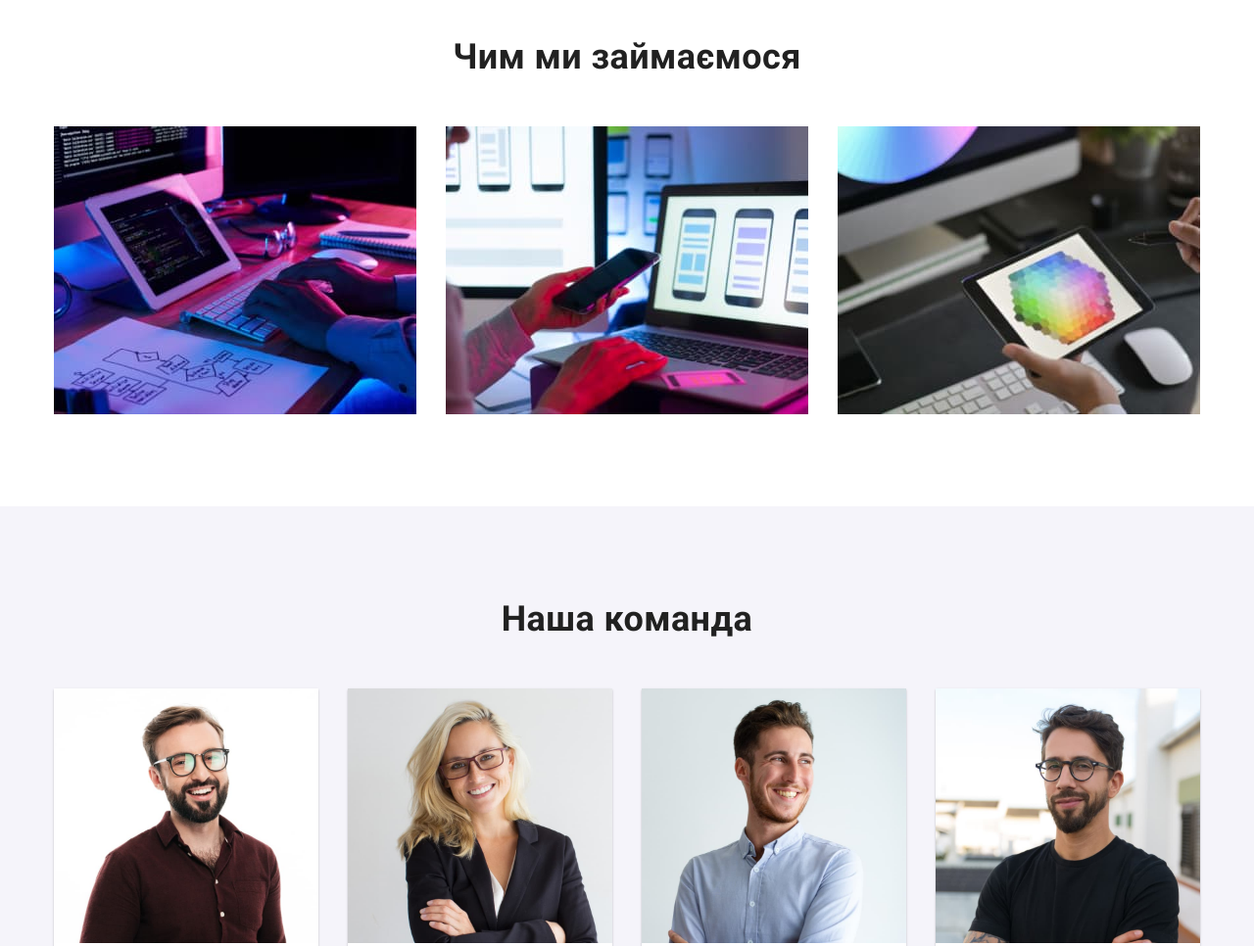
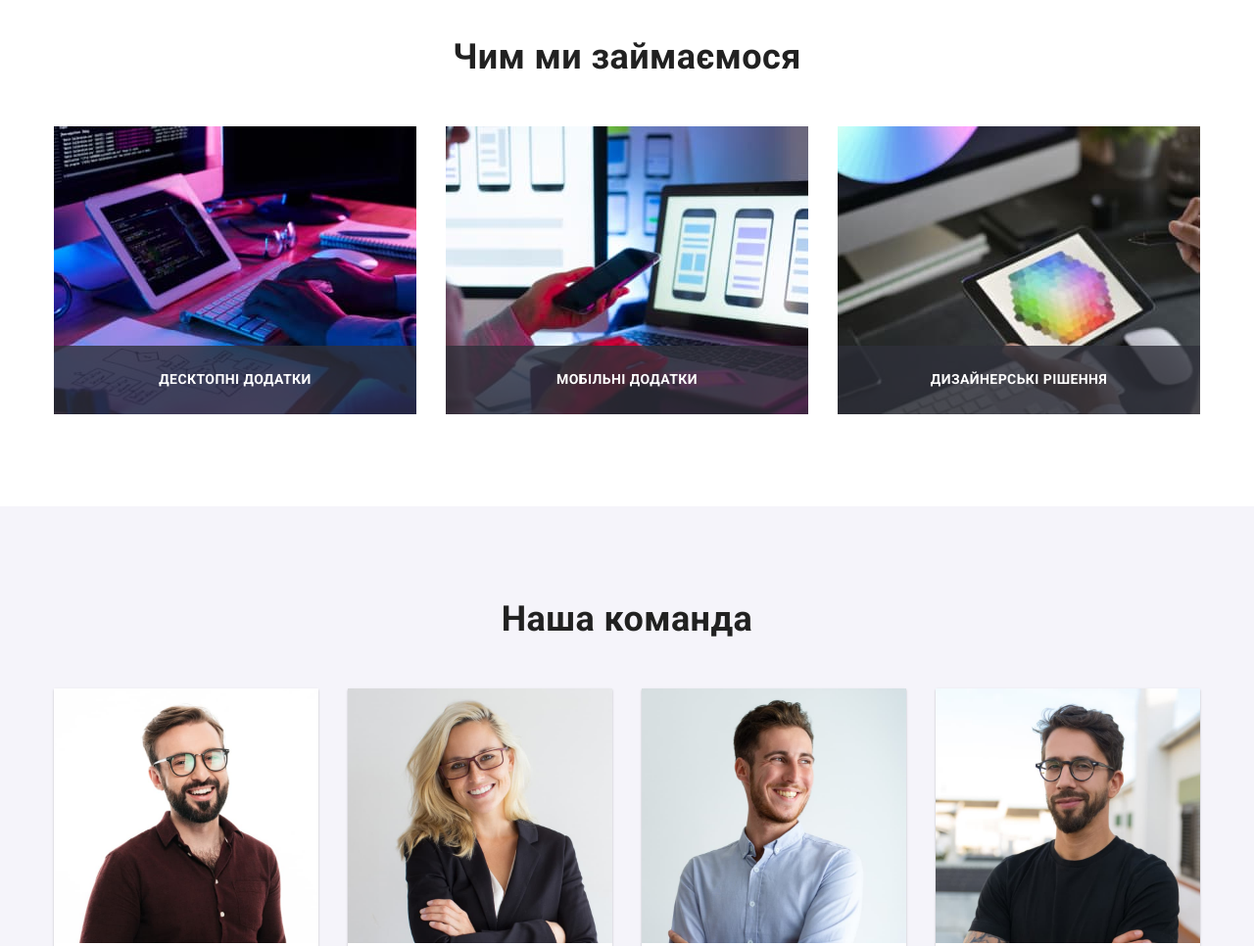
Before and after one commit to chuzhov/goit-markup-hw-05, a plain HTML site: page index.html in a window 1280 px wide. Shown: the part 1080-2046 px from the top of the page at 98% size. Drawn offline with nearby package versions, Linux system fonts and the light colour scheme.

Commit message:
Updates We doing sec
*text descriptions added to pics;

```diff
--- a/css/styles.css
+++ b/css/styles.css
@@ -335,6 +335,31 @@ p, h1, h2, h3, h4, h5 {
   column-gap: 30px;
 }
 
+.we-doing-list .thumb {
+  position: relative;
+  overflow: hidden;
+  width: 100%;
+}
+.thumb > .description {
+  position: absolute;
+  left: 0;
+  bottom: 0;
+
+  width: 100%;
+  height: 70px;
+  padding: 27px 10px;
+
+  background-color: rgba(47, 48, 58, 0.8);;
+  color: var(--logo-color-contrast);
+
+  font-weight: 700;
+  line-height: 1.14;
+  text-align: center;
+  letter-spacing: 0.03em;
+  text-transform: uppercase;
+
+}
+
 .we-doing-pic {
   display: block;
 }
--- a/index.html
+++ b/index.html
@@ -8,7 +8,8 @@
   <!-- Comes from Google Fonts: -->
   <link rel="preconnect" href="https://fonts.googleapis.com">
   <link rel="preconnect" href="https://fonts.gstatic.com" crossorigin>
-  <link href="https://fonts.googleapis.com/css2?family=Raleway:wght@700&family=Roboto:wght@400;500;700;900&display=swap" rel="stylesheet">
+  <link href="https://fonts.googleapis.com/css2?family=Raleway:wght@700&family=Roboto:wght@400;500;700;900&display=swap"
+    rel="stylesheet">
 
   <link rel="stylesheet" href="https://cdnjs.cloudflare.com/ajax/libs/modern-normalize/1.1.0/modern-normalize.min.css">
   <link href="css/styles.css" rel="stylesheet" type="text/css">
@@ -61,7 +62,7 @@
   <!--  ===MAIN SECTION=== -->
   <main>
 
-    <!--HERO SECTION-->
+    <!--  HERO SECTION  -->
     <section class="hero section">
 
       <h1 class="hero-title">
@@ -70,7 +71,7 @@
       <button class="primary button" type="button">Замовити послугу</button>
     </section>
 
-    <!-- Section FEATURES list-->
+    <!--  Section FEATURES list  -->
     <section class="section no-padding-bottom">
 
       <div class="container">
@@ -142,7 +143,7 @@
       </div>
     </section>
 
-    <!--РОЗДІЛ ЧИМ ЗАЙМАЄМОСЯ-->
+    <!--  РОЗДІЛ ЧИМ ЗАЙМАЄМОСЯ  -->
     <section class="section">
       <div class="container">
 
@@ -150,14 +151,39 @@
           Чим ми займаємося
         </h2>
         <ul class="we-doing-list no-bullets">
-          <li><img class="we-doing-pic" src="images/box1.jpg" alt="Десктоп" width="370"></li>
-          <li><img class="we-doing-pic" src="images/box2.jpg" alt="Мобільний телефон" width="370"></li>
-          <li><img class="we-doing-pic" src="images/box3.jpg" alt="Планшет" width="370"></li>
+
+          <li>
+            <div class="thumb">
+              <img class="we-doing-pic" src="images/box1.jpg" alt="Десктоп" width="370">
+              <p class="description">
+                десктопні додатки
+              </p>
+            </div>
+          </li>
+
+          <li>
+            <div class="thumb">
+              <img class="we-doing-pic" src="images/box2.jpg" alt="Мобільний телефон" width="370">
+              <p class="description">
+                мобільні додатки
+              </p>
+            </div>
+          </li>
+
+          <li>
+            <div class="thumb">
+              <img class="we-doing-pic" src="images/box3.jpg" alt="Планшет" width="370">
+              <p class="description">
+                дизайнерські рішення
+              </p>
+            </div>
+          </li>
+
         </ul>
       </div>
     </section>
 
-    <!--РОЗДІЛ НАША КОМАНДА-->
+    <!--  РОЗДІЛ НАША КОМАНДА  -->
     <section class="section background-color">
       <div class="container">
 
@@ -211,7 +237,8 @@
                     </svg>
                   </a>
                 </li>
-              </ul>         <!--кінець блоку лінків соц.мереж -->
+              </ul>
+              <!--кінець блоку лінків соц.мереж -->
 
             </div>
           </li>
@@ -259,7 +286,8 @@
                     </svg>
                   </a>
                 </li>
-              </ul>         <!--кінець блоку лінків соц.мереж -->
+              </ul>
+              <!--кінець блоку лінків соц.мереж -->
 
             </div>
           </li>
@@ -306,7 +334,8 @@
                     </svg>
                   </a>
                 </li>
-              </ul>         <!--кінець блоку лінків соц.мереж -->
+              </ul>
+              <!--кінець блоку лінків соц.мереж -->
 
             </div>
           </li>
@@ -353,17 +382,18 @@
                     </svg>
                   </a>
                 </li>
-              </ul>         <!--кінець блоку лінків соц.мереж -->
+              </ul>
+              <!--кінець блоку лінків соц.мереж -->
 
             </div>
           </li>
 
-        </ul>  <!-- кінець розмітки списку працівників-->
+        </ul> <!-- кінець розмітки списку працівників-->
       </div>
     </section>
 
 
-   <!-- РОЗДІЛ НАШІ КЛІЄНТИ-->
+    <!--  РОЗДІЛ НАШІ КЛІЄНТИ  -->
     <section class="section">
       <div class="container">
 
@@ -373,42 +403,48 @@
 
         <ul class="clients-list no-bullets">
           <li>
-          <a class="client-item" href="#">  <!-- client 1-->
+            <a class="client-item" href="#">
+              <!-- client 1-->
               <svg class="icon" width="41px" height="47">
                 <use href="images/icons.svg#icon-company1-logo"></use>
               </svg>
             </a>
           </li>
-        <li >
-          <a class="client-item" href="#" target="_blank" rel="noopener noreferrer nofollow">  <!-- client 2-->
+          <li>
+            <a class="client-item" href="#" target="_blank" rel="noopener noreferrer nofollow">
+              <!-- client 2-->
               <svg class="icon" width="40px" height="52">
                 <use href="images/icons.svg#icon-company2-logo"></use>
               </svg>
             </a>
           </li>
           <li>
-          <a class="client-item" href="#" target="_blank" rel="noopener noreferrer nofollow">  <!-- client 3-->
+            <a class="client-item" href="#" target="_blank" rel="noopener noreferrer nofollow">
+              <!-- client 3-->
               <svg class="icon" width="45px" height="42">
                 <use href="images/icons.svg#icon-company3-logo"></use>
               </svg>
             </a>
           </li>
           <li>
-          <a class="client-item" href="#" target="_blank" rel="noopener noreferrer nofollow">  <!-- client 4-->
+            <a class="client-item" href="#" target="_blank" rel="noopener noreferrer nofollow">
+              <!-- client 4-->
               <svg class="icon" width="85px" height="42">
                 <use href="images/icons.svg#icon-company4-logo"></use>
               </svg>
             </a>
           </li>
           <li>
-          <a class="client-item" href="#" target="_blank" rel="noopener noreferrer nofollow">  <!-- client 5-->
+            <a class="client-item" href="#" target="_blank" rel="noopener noreferrer nofollow">
+              <!-- client 5-->
               <svg class="icon" width="63px" height="47">
                 <use href="images/icons.svg#icon-company5-logo"></use>
               </svg>
             </a>
           </li>
           <li>
-          <a class="client-item" href="#" target="_blank" rel="noopener noreferrer nofollow">  <!-- client 6-->
+            <a class="client-item" href="#" target="_blank" rel="noopener noreferrer nofollow">
+              <!-- client 6-->
               <svg class="icon" width="94px" height="45">
                 <use href="images/icons.svg#icon-company6-logo"></use>
               </svg>
```
Lines whose indentation alone changed are shown as unchanged.
